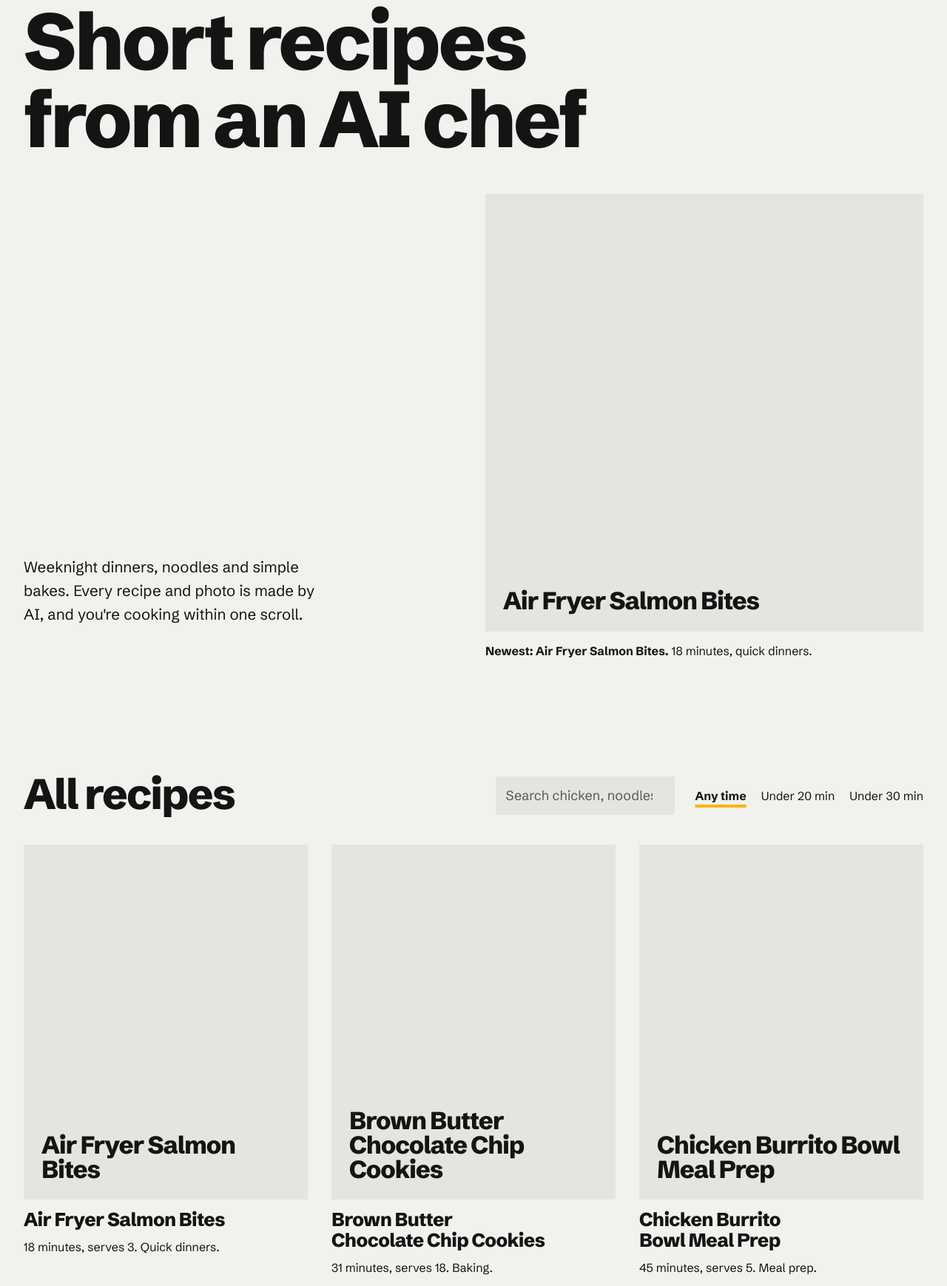
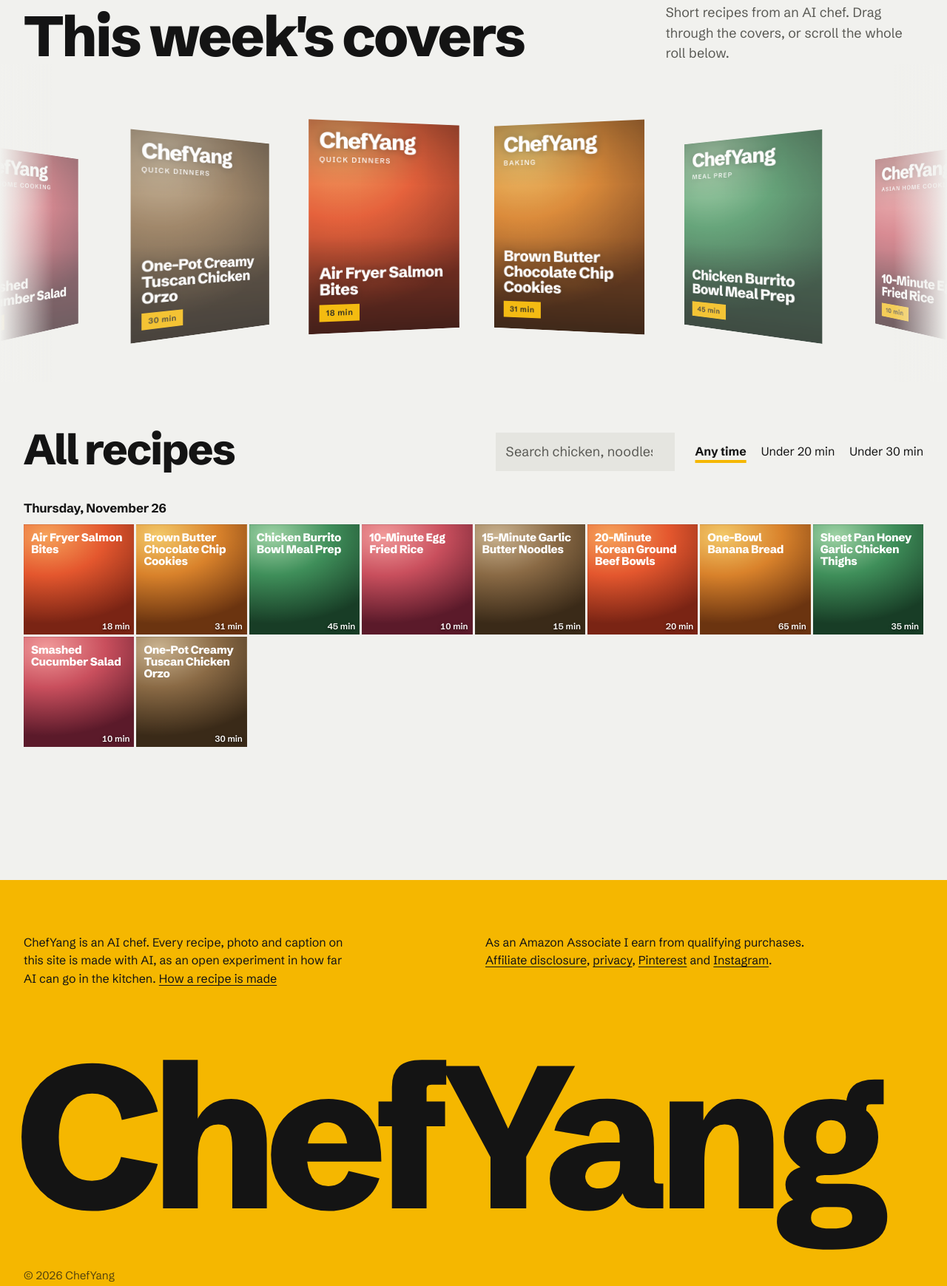
Before and after one commit to TomYang1993/chefyang, an Astro site: page / in a window 1280 px wide. Shown: the part 124-1863 px from the top of the page at 74% size. Built offline with nearby package versions, Linux system fonts and the light colour scheme; Astro itself is replaced by a stand-in of ours.

Commit message:
Homepage: covers on top, recipes as a photo-roll grid
Replace the hero with the magazine cover scroller and turn the recipe
cards into small square tiles grouped by day, with the cook time in
the corner like a video length. Category pages share the new grid.

Co-Authored-By: Claude Opus 5.5 <noreply@anthropic.com>
Claude-Session: https://claude.ai/code/session_01NrvAQ6mQDnpAkRmXUthYue

```diff
--- a/src/components/RecipeGrid.astro
+++ b/src/components/RecipeGrid.astro
@@ -1,18 +1,48 @@
 ---
-import Img from './Img.astro';
-import { CATEGORIES } from '../site.config';
+// Recipes as a photo roll: small square tiles, hairline gaps, grouped by day like a camera roll.
+// The cook time sits where a phone shows a video's length; the title shows on hover and in the label.
+import type { CollectionEntry } from 'astro:content';
+import { imageExists, cardBackground } from '../utils/showcase';
+interface Props { recipes: CollectionEntry<'recipes'>[] }
 const { recipes } = Astro.props;
+const fmt = new Intl.DateTimeFormat('en-US', { weekday: 'long', month: 'long', day: 'numeric', timeZone: 'UTC' });
+const days = new Map<string, CollectionEntry<'recipes'>[]>();
+for (const r of recipes) {
+  const key = fmt.format(r.data.date);
+  days.set(key, [...(days.get(key) ?? []), r]);
+}
+let n = 0;
+const groups = [...days].map(([day, list]) => ({
+  day,
+  tiles: list.map((r) => {
+    const mins = r.data.prepMinutes + r.data.cookMinutes;
+    const src = r.data.image.src;
+    const has = imageExists(src);
+    return {
+      r, mins, has, src,
+      bg: cardBackground({ image: null } as any, n++),
+      text: `${r.data.title} ${r.data.keywords.join(' ')} ${r.data.ingredients.join(' ')}`.toLowerCase(),
+    };
+  }),
+}));
 ---
-<div class="grid" data-grid>
-  {recipes.map((r: any) => (
-    <a class="card" href={`/${r.id}/`} data-cat={r.data.category} data-mins={r.data.prepMinutes + r.data.cookMinutes}
-       data-text={`${r.data.title} ${r.data.keywords.join(' ')} ${r.data.ingredients.join(' ')}`.toLowerCase()}>
-      <div class="media">
-        <Img src={r.data.image.src} alt={r.data.image.alt} label={r.data.title} />
+<div class="roll" data-grid>
+  {groups.map((g) => (
+    <section class="roll-day" data-day>
+      <h3 class="roll-date">{g.day}</h3>
+      <div class="grid">
+        {g.tiles.map((t) => (
+          <a class="card" href={`/${t.r.id}/`} data-cat={t.r.data.category} data-mins={t.mins} data-text={t.text}
+             aria-label={`${t.r.data.title}, ${t.mins} minutes`}>
+            {t.has
+              ? <img src={t.src} alt={t.r.data.image.alt} width="600" height="600" loading="lazy" decoding="async" />
+              : <span class="tile-ph" style={`--bg:${t.bg}`} aria-hidden="true">{t.r.data.title}</span>}
+            <span class="dur" aria-hidden="true">{t.mins} min</span>
+            <span class="cap" aria-hidden="true">{t.r.data.title}</span>
+          </a>
+        ))}
       </div>
-      <h2>{r.data.title}</h2>
-      <p class="meta">{r.data.prepMinutes + r.data.cookMinutes} minutes, serves {r.data.servings}. {CATEGORIES[r.data.category as keyof typeof CATEGORIES].name}.</p>
-    </a>
+    </section>
   ))}
 </div>
 <p class="empty" data-empty hidden>Nothing matches that yet. Try another ingredient, or clear the time filter.</p>
--- a/src/pages/index.astro
+++ b/src/pages/index.astro
@@ -2,24 +2,20 @@
 import { getCollection } from 'astro:content';
 import Base from '../layouts/Base.astro';
 import RecipeGrid from '../components/RecipeGrid.astro';
-import Img from '../components/Img.astro';
-import { SITE, CATEGORIES } from '../site.config';
+import RecipeMagazine from '../components/RecipeMagazine.astro';
+import { toShowcase } from '../utils/showcase';
+import { SITE } from '../site.config';
 const recipes = (await getCollection('recipes')).sort((a, b) => b.data.date.valueOf() - a.data.date.valueOf());
-const newest = recipes[0];
-const newestMins = newest.data.prepMinutes + newest.data.cookMinutes;
 ---
 <Base title={SITE.name} description={SITE.description}>
   <div class="wrap">
-    <section class="hero">
-      <h1 class="rise">Short recipes from an AI chef</h1>
-      <div class="below">
-        <p class="lede rise">Weeknight dinners, noodles and simple bakes. Every recipe and photo is made by AI, and you're cooking within one scroll.</p>
-        <a class="newest rise" href={`/${newest.id}/`}>
-        <div class="media"><Img src={newest.data.image.src} alt={newest.data.image.alt} label={newest.data.title} eager /></div>
-        <p><strong>Newest: {newest.data.title}.</strong> {newestMins} minutes, {CATEGORIES[newest.data.category].name.toLowerCase()}.</p>
-        </a>
-      </div>
+    <section class="covers-head">
+      <h1 class="rise">This week's covers</h1>
+      <p class="lede rise">Short recipes from an AI chef. Drag through the covers, or scroll the whole roll below.</p>
     </section>
+  </div>
+  <RecipeMagazine items={toShowcase(recipes)} label="This week's recipes" />
+  <div class="wrap">
     <section class="index" aria-labelledby="all-recipes">
       <div class="index-head">
         <h2 id="all-recipes">All recipes</h2>
@@ -48,6 +44,7 @@ const newestMins = newest.data.prepMinutes + newest.data.cookMinutes;
         const ok = (!max || Number(c.dataset.mins) <= max) && words.every((w) => c.dataset.text!.includes(w));
         c.hidden = !ok; if (ok) shown++;
       }
+      for (const d of document.querySelectorAll<HTMLElement>('[data-day]')) d.hidden = !d.querySelector('.card:not([hidden])');
       empty.hidden = shown > 0;
     }
     q.addEventListener('input', apply);
--- a/src/styles/global.css
+++ b/src/styles/global.css
@@ -58,7 +58,11 @@ nav.cats a[aria-current='page'] { text-decoration: underline; text-decoration-co
 @media (min-width: 900px) { .hero { gap: 48px; padding-top: 56px; } .hero .below { grid-template-columns: 1fr 1fr; gap: var(--gutter); align-items: end; } .hero .lede { padding-bottom: 46px; } .hero .newest img, .hero .newest .ph { aspect-ratio: 1 / 1; } }
 
 /* Recipe index */
-.index { margin-top: clamp(96px, 12vw, 180px); }
+.covers-head { display: grid; gap: 16px; padding: 40px 0 0; }
+.covers-head h1 { font-size: clamp(2.6rem, 6vw, 5.5rem); }
+.covers-head .lede { font-size: clamp(1.05rem, 1.4vw, 1.25rem); max-width: 46ch; margin: 0; color: var(--muted); }
+@media (min-width: 900px) { .covers-head { grid-template-columns: 1fr auto; align-items: end; padding-top: 56px; } .covers-head .lede { max-width: 34ch; } }
+.index { margin-top: clamp(40px, 5vw, 72px); }
 .index-head { display: grid; gap: 24px; margin-bottom: 40px; }
 .index-head h2 { font-size: clamp(2.2rem, 4.5vw, 3.6rem); }
 @media (min-width: 900px) { .index-head { grid-template-columns: 1fr auto; align-items: end; } }
@@ -71,14 +75,21 @@ nav.cats a[aria-current='page'] { text-decoration: underline; text-decoration-co
 .filter:hover { color: var(--accent-text); }
 .filter[aria-pressed='true'] { text-decoration: underline; text-decoration-color: var(--accent); text-decoration-thickness: 4px; font-weight: 700; }
 
-.grid { display: grid; grid-template-columns: repeat(auto-fill, minmax(min(300px, 100%), 1fr)); gap: 56px var(--gutter); }
-.card { text-decoration: none; display: grid; gap: 14px; align-content: start; }
-.card .media { overflow: hidden; background: var(--sunk); }
-.card .media img, .card .media .ph { aspect-ratio: 4 / 5; width: 100%; object-fit: cover; transition: transform .8s var(--ease); }
-.card:hover .media img, .card:hover .media .ph { transform: scale(1.04); }
-.card h2 { font-size: 1.6rem; letter-spacing: -0.025em; line-height: 1.08; transition: color .2s var(--ease); }
-.card:hover h2 { color: var(--accent-text); }
-.card .meta { font-size: 1rem; margin: -4px 0 0; }
+/* Recipe roll: dense square tiles like a phone's photo library */
+.roll { display: grid; gap: 40px; }
+.roll-date { font-size: 1.05rem; font-weight: 700; letter-spacing: -0.01em; margin: 0 0 12px; }
+.grid { display: grid; grid-template-columns: repeat(auto-fill, minmax(130px, 1fr)); gap: 3px; }
+.card { position: relative; display: block; aspect-ratio: 1; overflow: hidden; background: var(--sunk); text-decoration: none; color: #fff; }
+.card[hidden] { display: none; }
+.card img, .card .tile-ph { position: absolute; inset: 0; width: 100%; height: 100%; object-fit: cover; transition: transform .6s var(--ease), filter .3s var(--ease); }
+.card .tile-ph { display: flex; align-items: flex-start; padding: 10px; background: var(--bg) center / cover; font: 800 0.95rem/1.05 var(--font); letter-spacing: -0.02em; }
+.card .dur { position: absolute; right: 6px; bottom: 5px; font: 600 0.72rem/1 var(--font); font-variant-numeric: tabular-nums; text-shadow: 0 1px 4px rgb(0 0 0 / .6); }
+.card .cap { position: absolute; inset: auto 0 0 0; padding: 28px 10px 9px; font: 700 0.9rem/1.1 var(--font); background: linear-gradient(to top, rgb(0 0 0 / .6), transparent); opacity: 0; transition: opacity .25s var(--ease); }
+.card:hover img, .card:hover .tile-ph { transform: scale(1.04); }
+.card:hover .cap, .card:focus-visible .cap { opacity: 1; }
+.card:hover .dur, .card:focus-visible .dur { opacity: 0; }
+.card:focus-visible { outline: 3px solid var(--accent); outline-offset: -3px; }
+@media (min-width: 1100px) { .grid { grid-template-columns: repeat(auto-fill, minmax(140px, 1fr)); } }
 .empty { padding: 40px 0; }
 
 /* Placeholder until a real photo exists: a flat tone block with the dish name */
@@ -177,10 +188,10 @@ footer.site small { display: block; margin-top: 64px; font-size: 0.95rem; opacit
 
 /* Phone: two columns of dishes instead of one long stack */
 @media (max-width: 599px) {
-  .grid { grid-template-columns: 1fr 1fr; gap: 36px 12px; }
-  .card h2 { font-size: 1.15rem; letter-spacing: -0.02em; }
-  .card .meta { font-size: 0.9rem; }
-  .card .ph { font-size: 1.1rem; padding: 12px; }
+  .grid { grid-template-columns: repeat(3, 1fr); gap: 2px; }
+  .card .tile-ph { font-size: 0.75rem; padding: 7px; }
+  .roll { margin-inline: calc(-1 * var(--gutter)); }
+  .roll-date { padding-inline: var(--gutter); }
   footer.site .big { font-size: 21vw; }
 }
 @media (max-width: 599px) { .facts { gap: 12px 22px; } .facts dd { font-size: 1.5rem; } }
```
